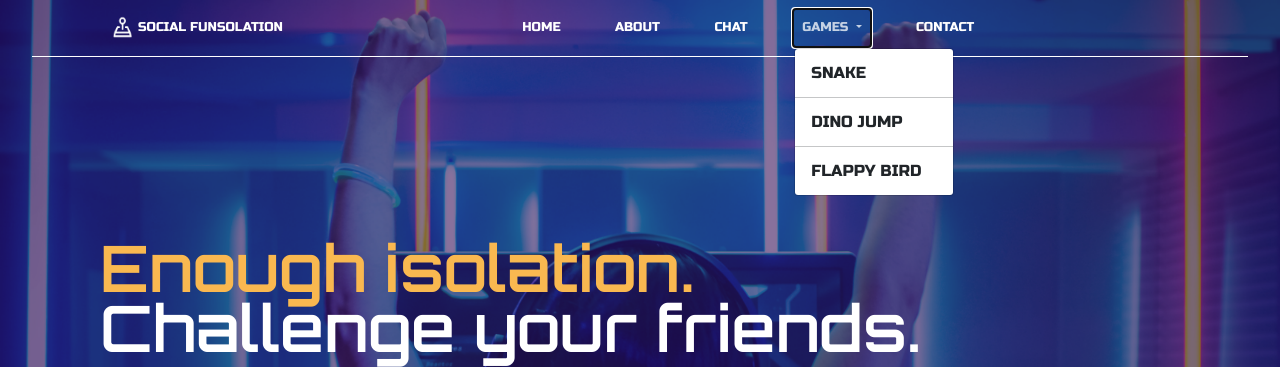
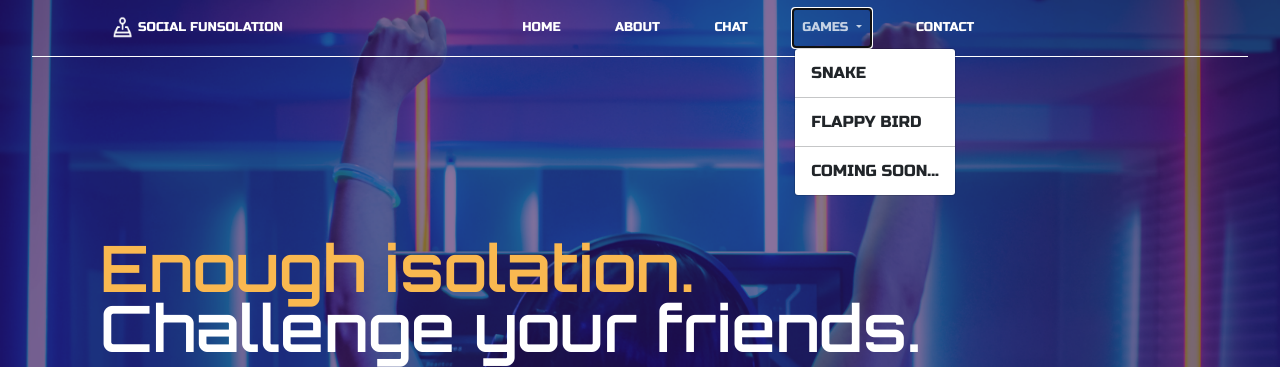
Before and after one commit to BennyScepka/Website-Corporate-IT-1, a PHP site: page /indexV2.html in a window 1280 px wide, after a click on "GAMES". Shown: the top 367 px of the page. Run offline with PHP 8.4, Linux system fonts and the light colour scheme.

Commit message:
CollabCommit

```diff
--- a/indexV2.html
+++ b/indexV2.html
@@ -46,11 +46,11 @@
 						Games
 					</a>
 					<ul class="dropdown-menu" aria-labelledby="navbarDropdown">
-					<li><a class="dropdown-item" href="Snake/snake.html">Snake</a></li>
+						<li><a class="dropdown-item" target="_blank" href="Snake/snake.html">Snake</a></li>
 						<li><hr class="dropdown-divider"></li>
-					<li><a class="dropdown-item" href="#">Dino Jump</a></li>
+						<li><a class="dropdown-item" target="_blank" href="Flappy Bird/FlappyBird.html">Flappy Bird</a></li>
 						<li><hr class="dropdown-divider"></li>
-					<li><a class="dropdown-item" href="Flappy Bird/FlappyBird.html">Flappy Bird</a></li>
+						<li><a class="dropdown-item" href="#">Coming Soon...</a></li>
 					</ul>
 					</li>
 					<li class="nav-item">
@@ -74,4 +74,6 @@
 				</svg>
 			</span>
         </button>
+		<div style="background-image: url('Mouse_background.jpg'); background-size: 100% 100%;">
+		</div>
 	</body>
--- a/style.css
+++ b/style.css
@@ -44,6 +44,7 @@ body{
     font-size: 20px;
     font-family: "Russo One", sans-serif;
 }
+
 .navbar{
     cursor: pointer;
     color:white;
@@ -118,3 +119,4 @@ body{
   20%, 85% {
     transform: translate3d(2px, 0, 0);
 }
+}
```
Lines whose indentation alone changed are shown as unchanged.
